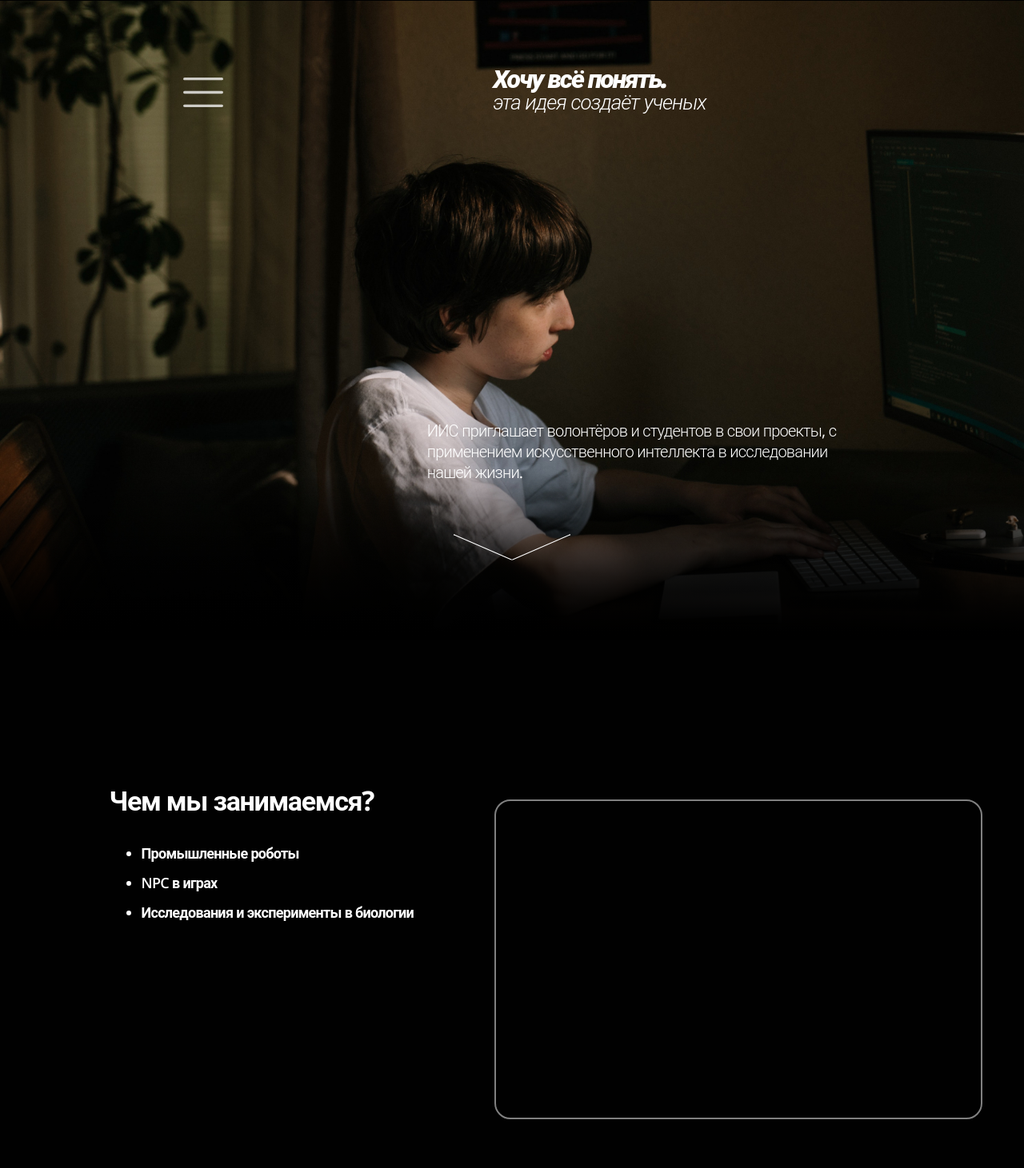
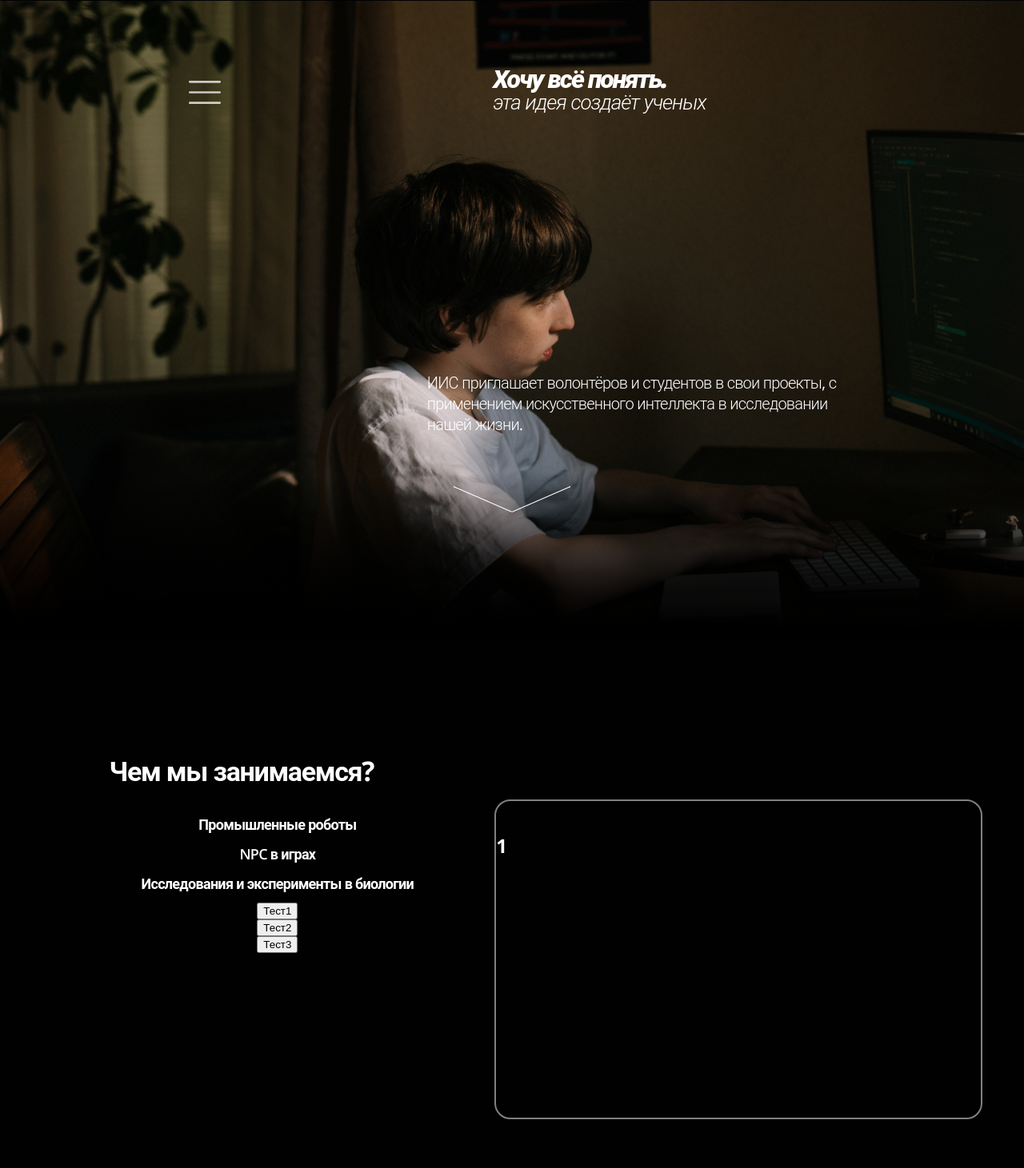
Before and after one commit to Beck-Rollyhug/AILaboratorySite, a React (Create React App) app in the folder root/frontend/ai-laboratory-site/: page / in a window 1280 px wide. Shown: the top 1461 px of the page at 80% size. Built offline with nearby package versions, Linux system fonts and the light colour scheme.

Commit message:
Бургер меню

```diff
--- /dev/null
+++ b/root/frontend/ai-laboratory-site/src/Components/Header/BurgerMenu/Menu.jsx
@@ -0,0 +1,24 @@
+import React from "react";
+import '../../../App.css';
+import n from "./Menu.module.css"
+import "./Menu.module.css"
+
+const Menu = ({header, items, active, setActive}) => {
+    return(
+        <div className={active ? n.active : n.menu } onClick={() => setActive(false)}>
+            <div className={n.menuContext} onClick={e => e.stopPropagation()}>
+                {/*<div ClassName={n.menuHeader}>{header}</div>*/}
+                <ul>
+                    {items.map((item =>
+                    <li>
+                        <a href={item.href}>{item.value}</a>
+                        <span className={n.icons}>{item.icon}</span>
+                    </li>
+                    ))}
+                </ul>
+            </div>
+        </div>
+    );
+}
+
+export default Menu;
--- /dev/null
+++ b/root/frontend/ai-laboratory-site/src/Components/Header/BurgerMenu/Menu.module.css
@@ -0,0 +1,89 @@
+.burger-menu {
+    padding: .25rem .75rem;
+    font-size: 1.25rem;
+    line-height: 1;
+    background-color: transparent;
+    border: 1px solid transparent;
+    border-radius: .25rem;
+    transition: box-shadow .15s ease-in-out;
+}
+
+.burger-menu .icon {
+    display: inline-block;
+    width: 2.5em;
+    height: 2.5em;
+    vertical-align: middle;
+    background-image: url("../../../img/burger-menu.svg");
+    background-repeat: no-repeat;
+    background-position: center;
+    background-size: 100%;
+    background-color: transparent;
+}
+
+.menu{
+    position: fixed;
+    width: 100vw;
+    height: 100vh;
+    top: 136px;
+    left: 50px;
+    transform: translateX(-100%);
+
+}
+
+.menu .active{
+    transform: translateX(0);
+}
+
+.menuContext{
+    position: fixed;
+    width: 35vw;
+    height: 100vh;
+    top: 136px;
+    display: flex;
+    flex-direction: column;
+    align-items: center;
+    transition: all 0.5s;
+}
+
+.menuHeader{
+    padding: 10px;
+    font-size: 2rem;
+    color: white;
+    border-bottom: 1px solid white;
+    width: 100px;
+    text-align: center;
+
+}
+
+.icons{
+    margin-left: 10px;
+}
+
+ul li a{
+    color: white;
+    text-decoration: none;
+    font-size: 1.3rem;
+    margin-top: 10px;
+}
+
+ul{
+    text-align: center;
+    display: flex;
+    flex-direction: column;
+    align-items: center;
+}
+
+ul li{
+    display: flex;
+    align-items: center;
+}
+
+ul{
+    text-align: center;
+}
+
+@media screen and (max-width:768px) {
+    .menuContext{
+        width: 100%;
+    }
+}
--- a/root/frontend/ai-laboratory-site/src/Components/Header/BurgerMenu/burgerMenu.jsx
+++ /dev/null
@@ -1,12 +0,0 @@
-import React from "react";
-import '../../../App.css';
-
-const Burger = () => {
-    return(
-        <button className="burger-menu" type="button">
-            <span className="icon"></span>
-        </button>
-    );
-}
-
-export default Burger;
--- a/root/frontend/ai-laboratory-site/src/Components/Header/BurgerMenu/burgerMenu.module.css
+++ /dev/null
@@ -1,21 +0,0 @@
-.burger-menu {
-    padding: .25rem .75rem;
-    font-size: 1.25rem;
-    line-height: 1;
-    background-color: transparent;
-    border: 1px solid transparent;
-    border-radius: .25rem;
-    transition: box-shadow .15s ease-in-out;
-}
-
-.burger-menu .icon {
-    display: inline-block;
-    width: 2.5em;
-    height: 2.5em;
-    vertical-align: middle;
-    background-image: url("../../../img/burger-menu.svg");
-    background-repeat: no-repeat;
-    background-position: center;
-    background-size: 100%;
-    background-color: transparent;
-}
--- a/root/frontend/ai-laboratory-site/src/Components/Header/header.jsx
+++ b/root/frontend/ai-laboratory-site/src/Components/Header/header.jsx
@@ -1,15 +1,22 @@
-import React from "react";
+import React, {useState} from "react";
 import n from "./header.module.css"
-import Burger from "./BurgerMenu/burgerMenu";
+import Menu from "./BurgerMenu/Menu";
 
 const Header = () => {
-  return(
+  const [menuActive, setMenuActive] = useState(false)
+    const items = [{value: "Главная", href: "/main", icon: 1},{value: "Главная", href: "/main", icon: 1},{value: "Главная", href: "/main", icon: 1}]
+
+
+    return(
       <header className={n.mainTitle}>
           <div className={n.container}>
+
               <div className={n.menuTop}>
-                  <Burger/>
-
-                  <nav></nav>
+                  <nav>
+                      <div className={n.burgerBtn} onClick={() => setMenuActive(!menuActive)}>
+                          <span/>
+                      </div>
+                  </nav>
                   <div className={n.title}>
                       <h2>Хочу всё понять.</h2>
                       <p>эта идея создаёт ученых</p>
@@ -24,6 +31,7 @@ const Header = () => {
                   <div className={n.right}></div>
               </a>
           </div>
+          <Menu active={menuActive} setActive={setMenuActive} header={"Бургер меню"} items={items}/>
       </header>
   );
 }
--- a/root/frontend/ai-laboratory-site/src/Components/Header/header.module.css
+++ b/root/frontend/ai-laboratory-site/src/Components/Header/header.module.css
@@ -124,3 +124,51 @@ p {
     /*transform: matrix(-0.92, 0.4, 0.4, 0.92, 0, 0);*/
     transform: rotate(-23.5deg);
 }
+
+nav {
+    height:50px;
+    width:100%;
+    position: fixed;
+    display: flex;
+    align-items: center;
+}
+
+.burgerBtn{
+    width: 30px;
+    height: 30px;
+    margin-left: 20px;
+    position: relative;
+    cursor: pointer;
+}
+
+
+/*.burgerBtn:before{
+    content: '';
+    position: absolute;
+    top: 0;
+    width: 30px;
+    background-color: white;
+    height: 3px;
+}*/
+
+.burgerBtn span{
+    display: inline-block;
+    width: 2.5em;
+    height: 2.5em;
+    vertical-align: middle;
+    background-image: url("../../img/burger-menu.svg");
+    background-repeat: no-repeat;
+    background-position: center;
+    background-size: 100%;
+    background-color: transparent;
+}
+
+/*
+.burgerBtn:after{
+    content: '';
+    position: absolute;
+    bottom: 0;
+    width: 30px;
+    background-color: white;
+    height: 3px;
+}*/
--- a/root/frontend/ai-laboratory-site/src/Components/Information/information.jsx
+++ b/root/frontend/ai-laboratory-site/src/Components/Information/information.jsx
@@ -8,6 +8,44 @@ let a = "Промышленные роботы";
 let b = "NPC в играх";
 let c = "Исследования и эксперименты в биологии";
 let d = "тест";
+
+let num = 1;
+let name1 = "1";
+let name2 = "2";
+let name3 = "3";
+let name;
+
+console.log(num)
+let choose = (num) =>{
+    if (num === 1){
+        return <Card name = {name1}/>
+    }
+    else if(num === 2){
+        return <Card name = {name2}/>
+    }
+    else if (num === 3){
+        return <Card name = {name3}/>
+    }
+    else return <Card name = {name1}/>
+}
+
+let option1 = () =>{
+    console.log("1");
+    num = 1;
+    return <Card name = {name1}/>
+}
+
+let option2 = () =>{
+    console.log("2");
+    num = 2;
+    return <Card name = {name2}/>
+}
+
+let option3 = () =>{
+    console.log("3");
+    num = 3;
+}
+
 
 
 const Information = () => {
@@ -21,12 +59,14 @@ const Information = () => {
                       <li >{a}</li>
                       <li >{b}</li>
                       <li >{c}</li>
+                      <button onClick={option1}>Тест1</button>
+                      <button onClick={option2}>Тест2</button>
+                      <button onClick={option3}>Тест3</button>
                   </ul>
-
                   <div className={n.btn}><a href="#">Подробнее</a></div>
               </div>
           </div>
-          <Card />
+          {choose(num)}
       </section>
   );
 }
```
